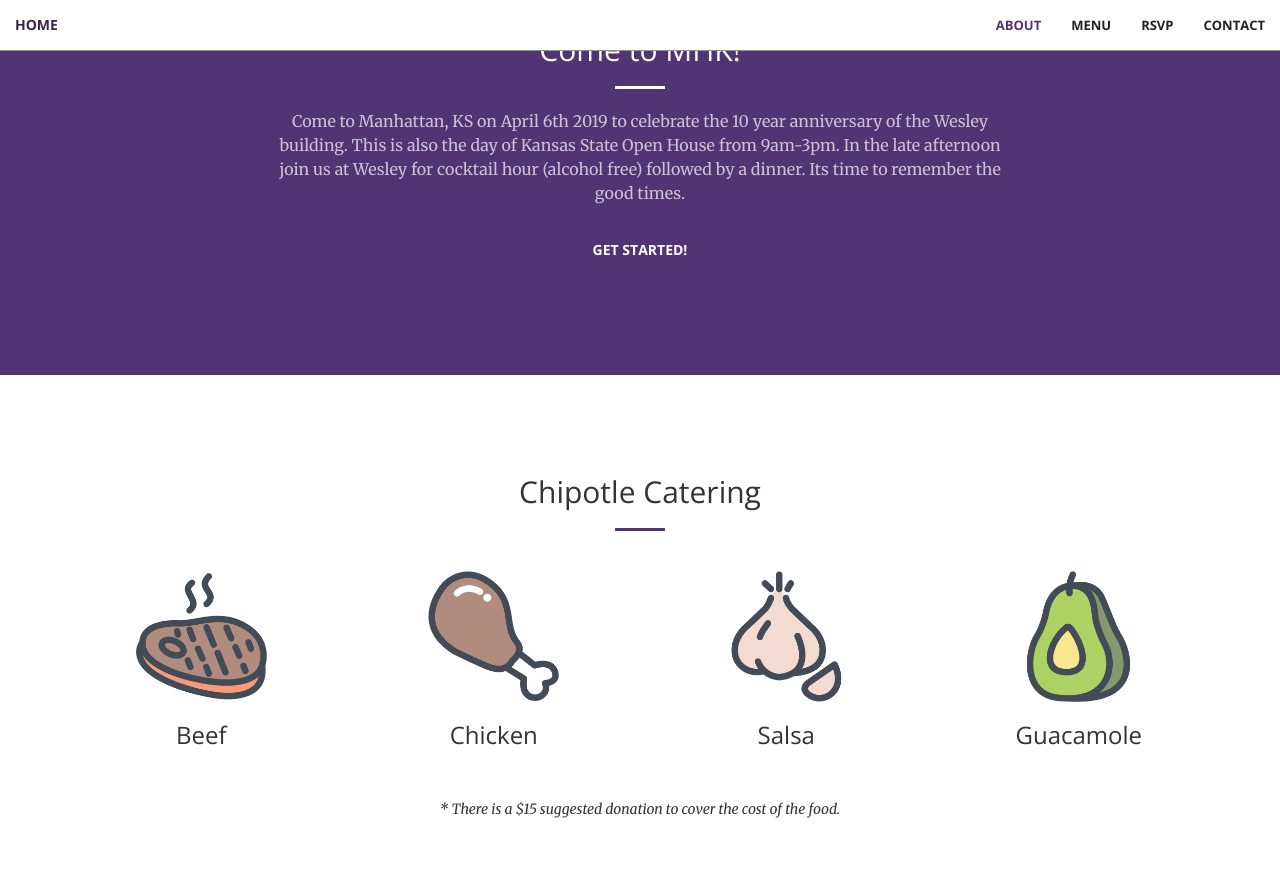
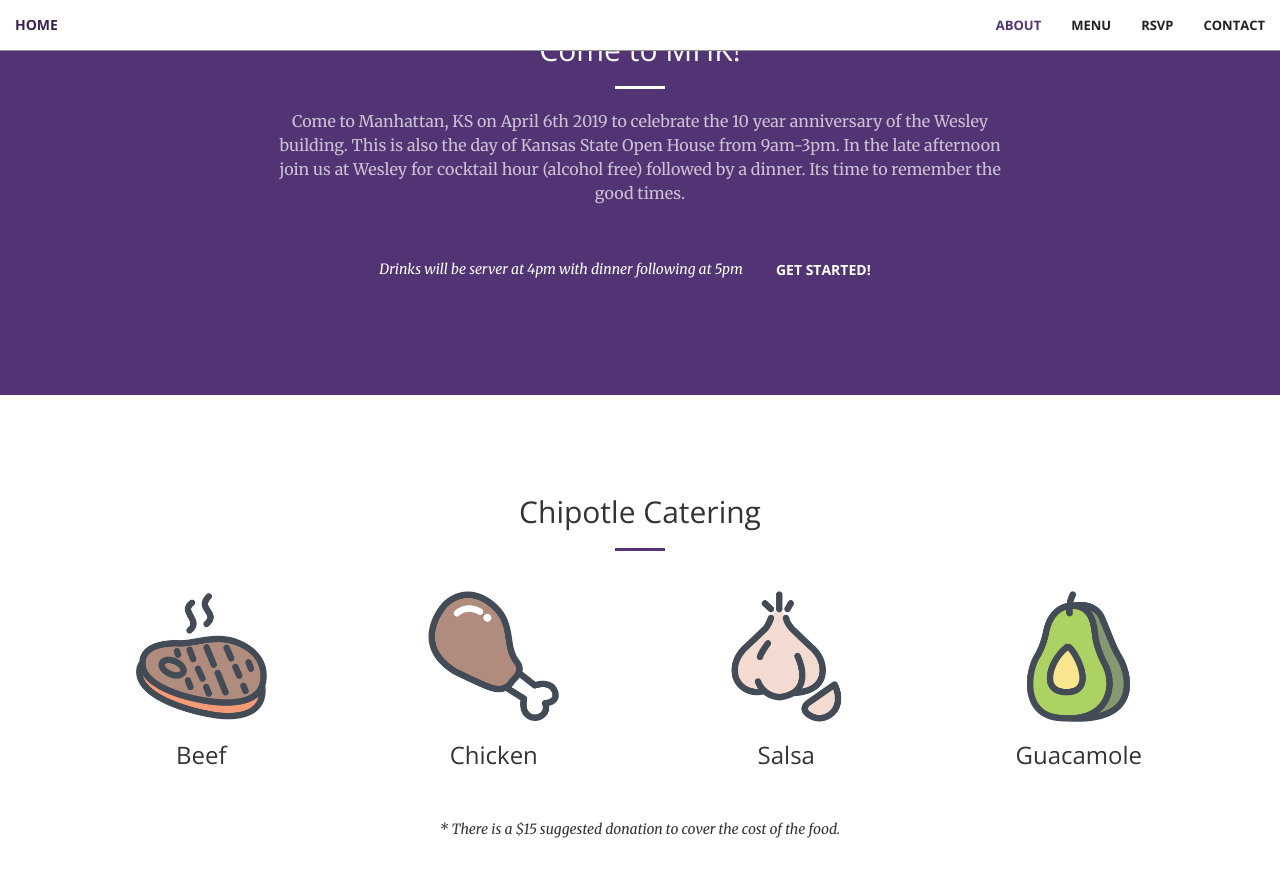
Before and after one commit to KSUWesley/KSUWesley.github.io, a Jekyll site: the page built from index.html, in a window 1280 px wide and 900 px high, scrolled down 967 px. Shown: the top 877 px of the window. Built offline with Jekyll 4.4.1, drawn with Linux system fonts in a browser that asks for light colours; nearby versions of some CDN libraries.

Commit message:
adding times

```diff
--- a/_includes/about.html
+++ b/_includes/about.html
@@ -5,6 +5,9 @@
                 <h2 class="section-heading">Come to MHK!</h2>
                 <hr class="light">
                 <p class="text-faded">Come to Manhattan, KS on April 6th 2019 to celebrate the 10 year anniversary of the Wesley building. This is also the day of Kansas State Open House from 9am-3pm. In the late afternoon join us at Wesley for cocktail hour (alcohol free) followed by a dinner. Its time to remember the good times.</p>
+                <br>
+                <i>Drinks will be server at 4pm with dinner following at 5pm </i>
+
                 <a href="#menu" class="btn btn-primary btn-xl page-scroll">Get Started!</a>
             </div>
         </div>
```
